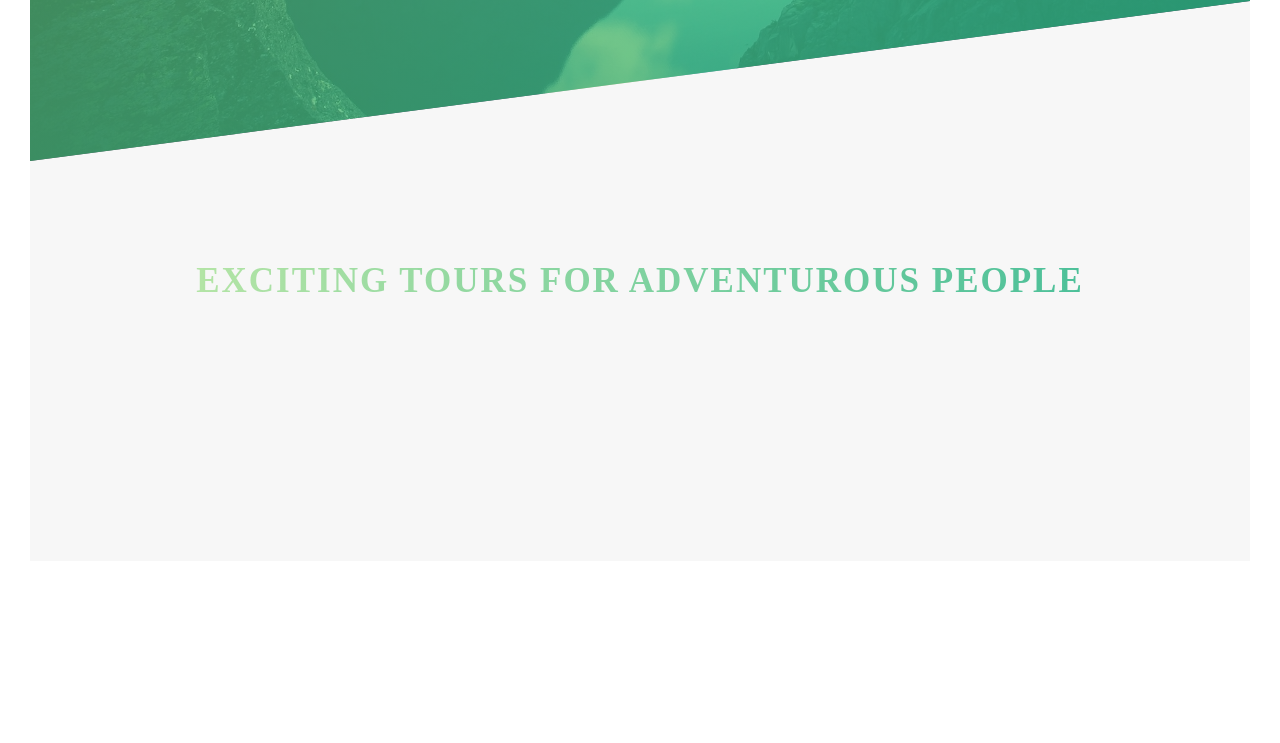
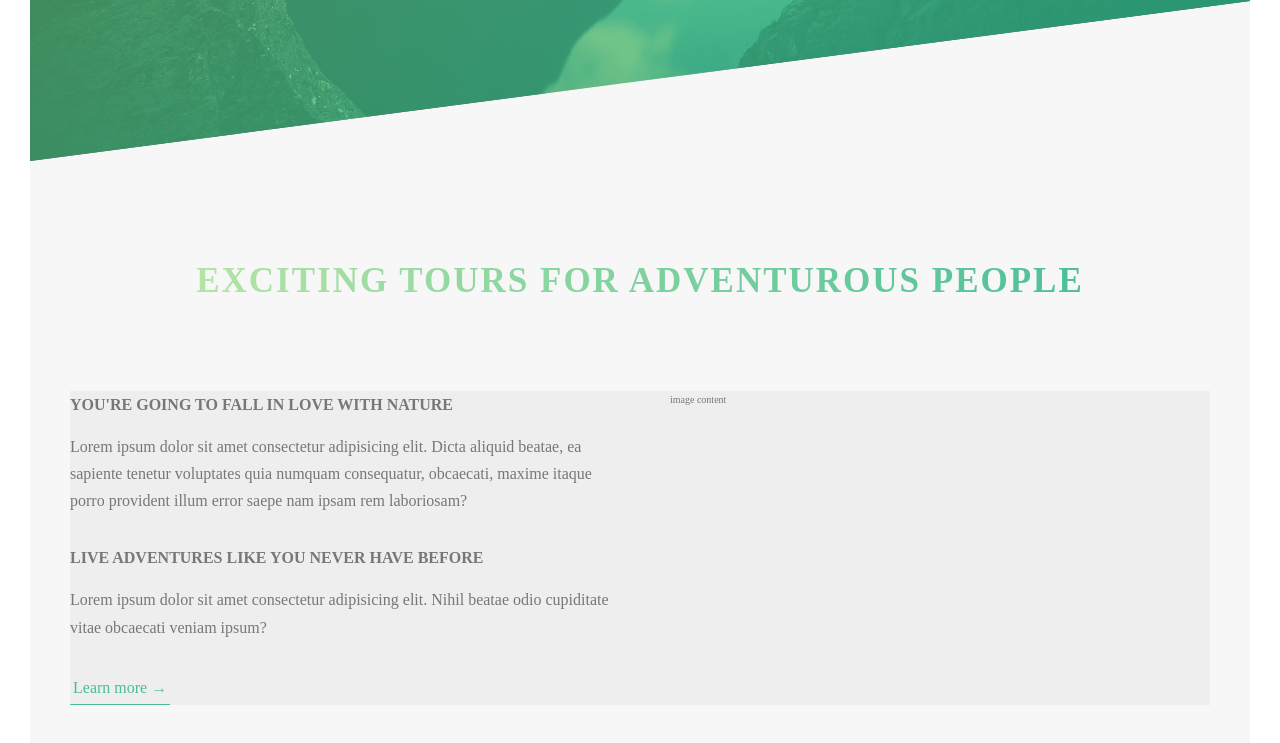
Before and after one commit to anish732/Natour, a website: page index.html in a window 1280 px wide. Shown: the part 629-1372 px from the top of the page. Before the commit the page ends 1220 px from the top, so only its background shows below. Drawn offline with Linux system fonts and the light colour scheme.

Commit message:
add button in main section

```diff
--- a/index.html
+++ b/index.html
@@ -26,10 +26,34 @@
     </header>
     <main>
       <section class="section-about">
-        <div class="u-center-text">
+        <div class="u-center-text u-margin-bottom-big">
           <h2 class="heading-secondary">
             Exciting tours for adventurous people
           </h2>
+        </div>
+        <div class="row">
+          <div class="col-1-of-2">
+            <h3 class="heading-tertiary u-margin-bottom-small">
+              You're going to fall in love with nature
+            </h3>
+            <p class="paragraph">
+              Lorem ipsum dolor sit amet consectetur adipisicing elit. Dicta
+              aliquid beatae, ea sapiente tenetur voluptates quia numquam
+              consequatur, obcaecati, maxime itaque porro provident illum error
+              saepe nam ipsam rem laboriosam?
+            </p>
+            <h3 class="heading-tertiary u-margin-bottom-small">
+              Live adventures like you never have before
+            </h3>
+            <p class="paragraph">
+              Lorem ipsum dolor sit amet consectetur adipisicing elit. Nihil
+              beatae odio cupiditate vitae obcaecati veniam ipsum?
+            </p>
+            <a href="#" class="btn-text">Learn more &rarr;</a>
+          </div>
+          <div class="col-1-of-2">
+            image content
+          </div>
         </div>
       </section>
     </main>
--- a/sass/base/_typography.scss
+++ b/sass/base/_typography.scss
@@ -52,3 +52,15 @@ body {
     text-shadow: 0.5rem 1rem 2rem rgba($color-black, 0.2);
   }
 }
+.heading-tertiary {
+  font-size: 1.6rem;
+  font-weight: 700;
+  text-transform: uppercase;
+}
+.paragraph {
+  font-size: 1.6rem;
+
+  &:not(:last-child) {
+    margin-bottom: 3rem;
+  }
+}
--- a/sass/base/_utilities.scss
+++ b/sass/base/_utilities.scss
@@ -1,3 +1,13 @@
 .u-center-text {
   text-align: center;
 }
+.u-margin-bottom-big {
+  margin-bottom: 8rem;
+}
+.u-margin-bottom-medium {
+  margin-bottom: 4rem;
+}
+
+.u-margin-bottom-small {
+  margin-bottom: 1.5rem;
+}
--- a/sass/components/_button.scss
+++ b/sass/components/_button.scss
@@ -46,3 +46,25 @@
     }
   }
 }
+.btn-text {
+  &:link,
+  &:visited {
+    font-size: 1.6rem;
+    color: $color-primary-dark;
+    display: inline-block;
+    text-decoration: none;
+    border-bottom: 1px solid $color-primary-dark;
+    padding: 3px;
+    transition: all 0.2s;
+  }
+  &:hover {
+    background-color: $color-primary-dark;
+    color: $color-white;
+    box-shadow: 0 1rem 2rem rgba($color-black, 0.15);
+    transform: translateY(-2px);
+  }
+  &:active {
+    box-shadow: 0 0.5rem 1rem rgba($color-black, 0.15);
+    transform: translateY(0);
+  }
+}
--- a/sass/layout/_grid.scss
+++ b/sass/layout/_grid.scss
@@ -9,9 +9,7 @@
   @include clearfix;
 
   [class^="col-"] {
-    background-color: orange;
     float: left;
-
     &:not(:last-child) {
       margin-right: $gutter-horizontal;
     }
```
Also changed, not shown: css/style.css.
